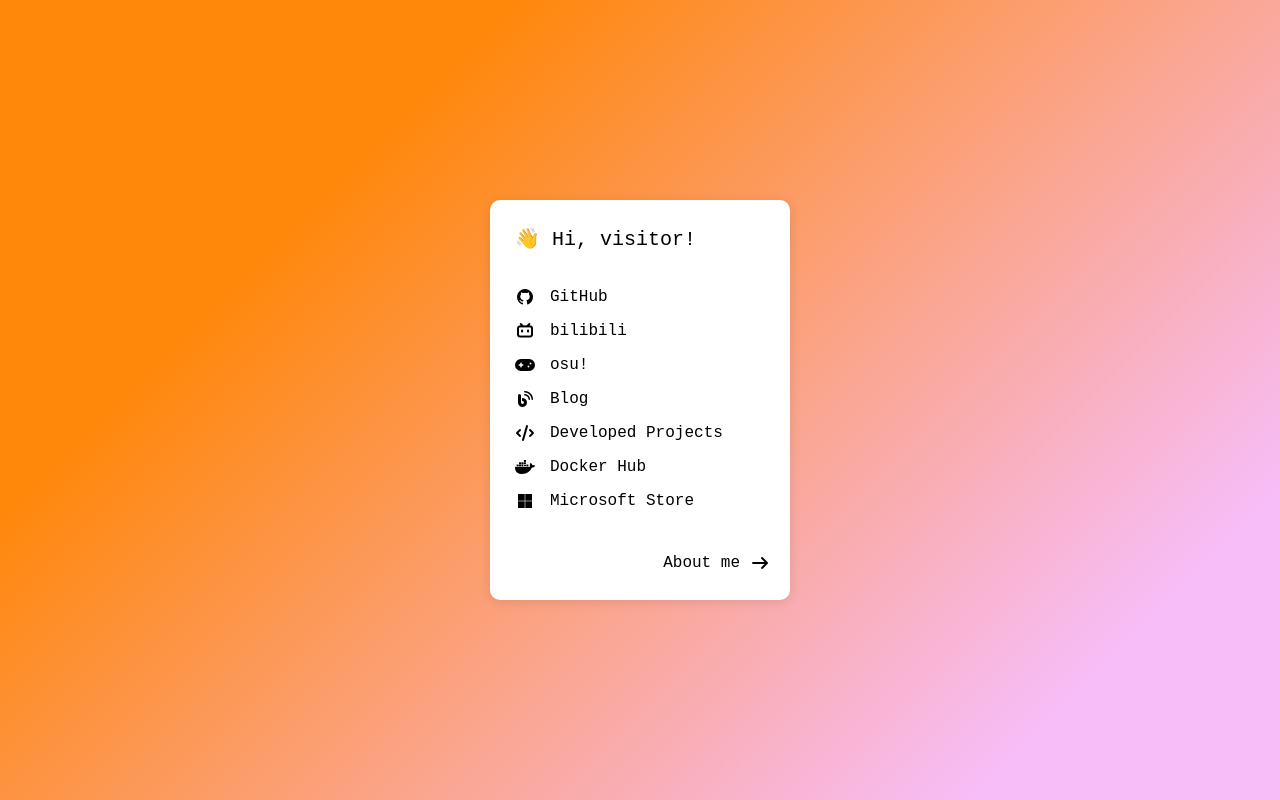
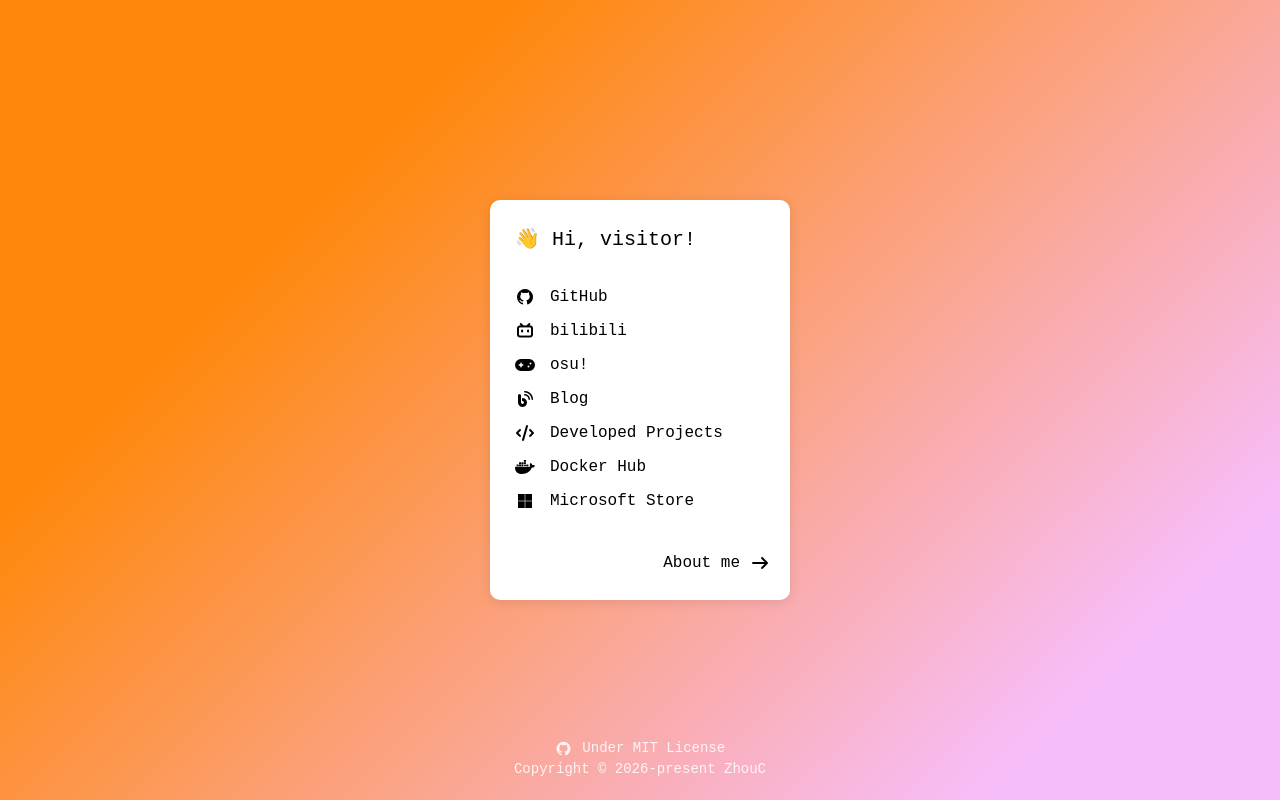
Before and after one commit to Zhoucheng133/Home, a Svelte app: page / in a window 1280 px wide. Built offline with nearby package versions, Linux system fonts and the light colour scheme.

Commit message:
添加copyright

```diff
--- a/src/App.svelte
+++ b/src/App.svelte
@@ -14,11 +14,13 @@
     </svg>
   </div>
   <Card />
+  <Copyright />
 </main>
 
 
 <script lang="ts">
 import Card from "./components/Card.svelte";
+import Copyright from "./components/Copyright.svelte";
 import gsap from "gsap";
 import { MorphSVGPlugin } from "gsap/MorphSVGPlugin";
 import { onMount } from "svelte";
--- a/src/app.css
+++ b/src/app.css
@@ -18,7 +18,6 @@
   display: flex;
   place-items: center;
   justify-content: center;
-  min-width: 320px;
   min-height: 100vh;
   user-select: none;
   -webkit-user-select: none;
--- /dev/null
+++ b/src/components/Copyright.svelte
@@ -0,0 +1,56 @@
+<main class="body">
+  <div class="license">
+    <i class="fa-brands fa-github"
+      onclick={toRepo}
+      role="button"
+      tabindex="0"
+      onkeydown={(e) => {
+        if (e.key === 'Enter' || e.key === ' ') {
+          e.preventDefault();
+          toRepo();
+        }
+      }}
+    ></i>
+    <div>Under MIT License</div>
+  </div>
+  <div>Copyright © 2026-present ZhouC</div>
+</main>
+
+<script>
+function toRepo(){
+  window.open("https://github.com/Zhoucheng133/Home");
+}
+</script>
+
+<style>
+.fa-github{
+  cursor: pointer;
+}
+.license{
+  display: flex;
+  align-items: center;
+  gap: 10px;
+}
+@keyframes fadeIn {
+  from {
+    opacity: 0;
+  }
+  to {
+    opacity: 1;
+  }
+}
+.body{
+  position: fixed;
+  bottom: 20px;
+  left: 50%;
+  transform: translateX(-50%);
+  font-size: 14px;
+  display: flex;
+  flex-direction: column;
+  align-items: center;
+  opacity: 0;
+  animation: fadeIn .2s ease-in-out forwards;
+  animation-delay: 1.5s;
+  width: 100%;
+}
+</style>
```
